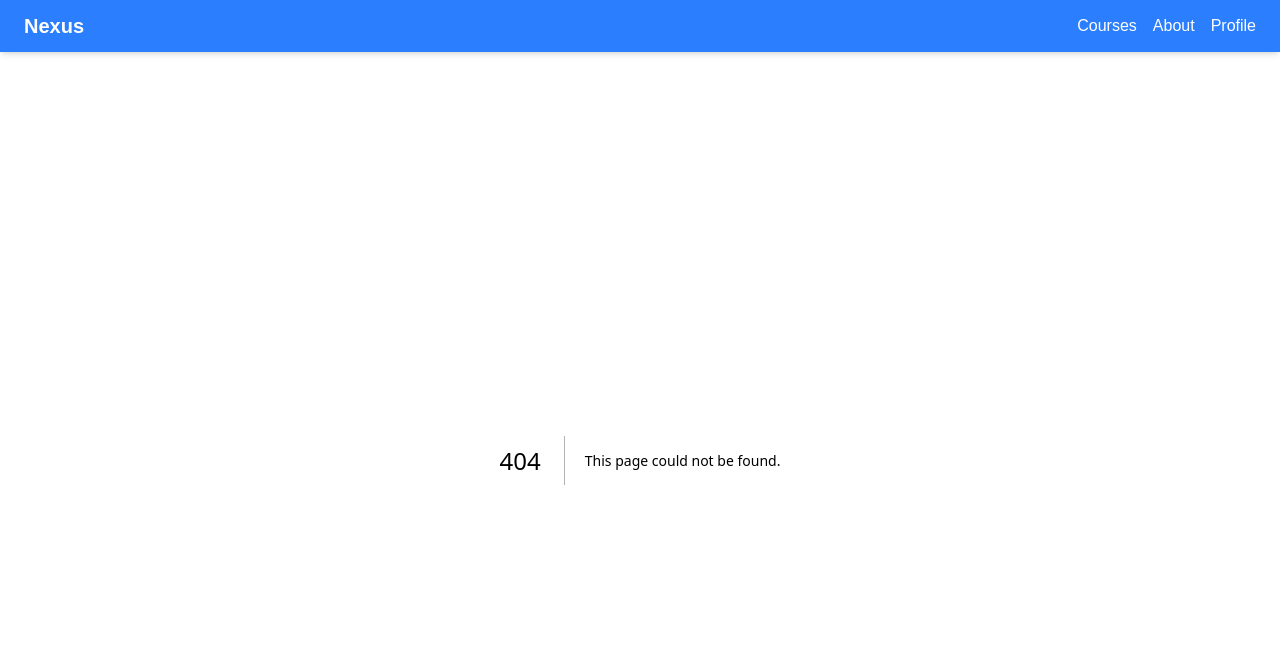
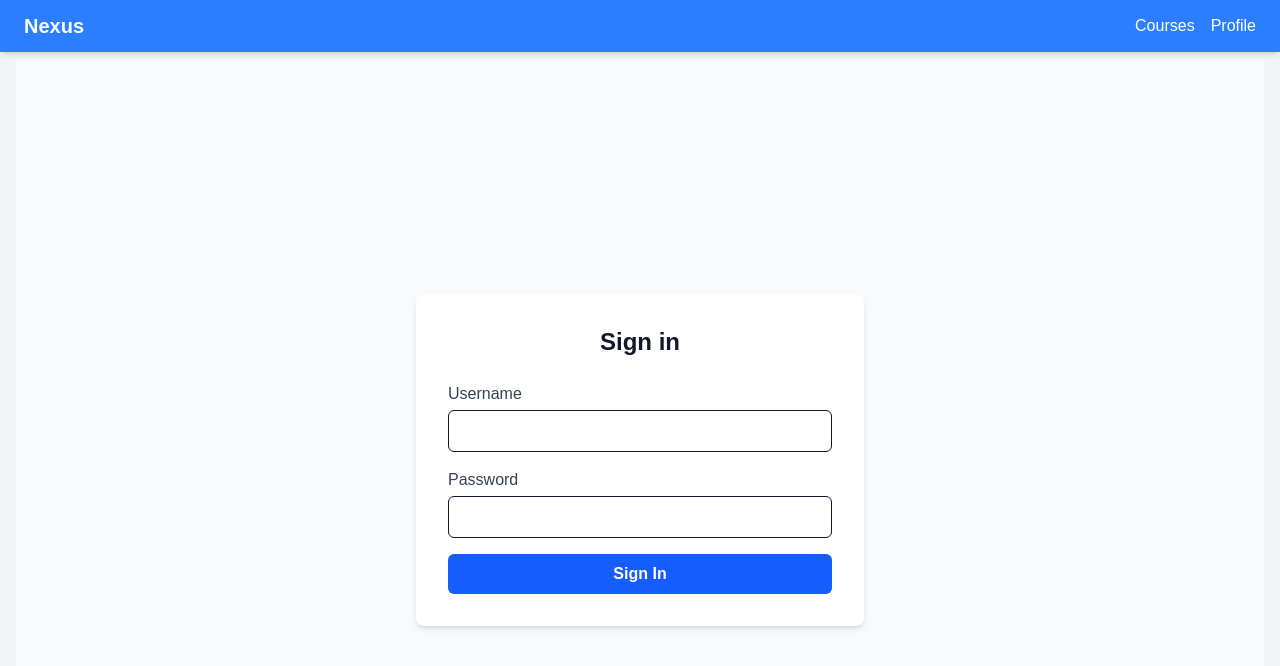
Before and after one commit to alishamanocha/nexus, a Next.js app in the folder frontend/: page /login in a window 1280 px wide. Before the commit this address had no page. Shown: the top 666 px of the page. Built offline with nearby package versions, Linux system fonts and the light colour scheme.

Commit message:
Add a basic sign-in page

```diff
--- a/frontend/src/app/courses/[courseId]/concepts/[conceptId]/page.tsx
+++ b/frontend/src/app/courses/[courseId]/concepts/[conceptId]/page.tsx
@@ -12,7 +12,9 @@
     const [error, setError] = useState<string | null>(null);
 
     useEffect(() => {
-        fetch(`http://localhost:8000/concepts/${conceptId}`)
+        fetch(`http://localhost:8000/concepts/${conceptId}`, {
+            credentials: "include",
+        })
             .then((r) => r.json())
             .then((data: Concept) => {
                 setConcept(data);
--- a/frontend/src/app/courses/[courseId]/page.tsx
+++ b/frontend/src/app/courses/[courseId]/page.tsx
@@ -13,7 +13,9 @@
     const [error, setError] = useState<string | null>(null);
 
     useEffect(() => {
-        fetch(`http://localhost:8000/courses/${courseId}`)
+        fetch(`http://localhost:8000/courses/${courseId}`, {
+            credentials: "include",
+        })
             .then((r) => r.json())
             .then((data: Course) => {
                 setCourse(data);
--- a/frontend/src/app/courses/page.tsx
+++ b/frontend/src/app/courses/page.tsx
@@ -11,7 +11,9 @@
     const [error, setError] = useState<string | null>(null);
 
     useEffect(() => {
-        fetch("http://localhost:8000/courses")
+        fetch("http://localhost:8000/courses", {
+            credentials: "include",
+        })
             .then((r) => {
                 if (!r.ok) throw new Error(`${r.status} - ${r.statusText}`);
                 return r.json();
--- /dev/null
+++ b/frontend/src/app/login/page.tsx
@@ -0,0 +1,84 @@
+"use client";
+
+import { useState } from "react";
+import { useRouter } from "next/navigation";
+
+export default function LoginPage() {
+    const [username, setUsername] = useState("");
+    const [password, setPassword] = useState("");
+    const [error, setError] = useState("");
+    const router = useRouter();
+
+    const handleSubmit = async (e: React.FormEvent) => {
+        e.preventDefault();
+        setError("");
+
+        const formData = new URLSearchParams();
+        formData.append("username", username);
+        formData.append("password", password);
+
+        try {
+            const res = await fetch("http://localhost:8000/login", {
+                method: "POST",
+                body: formData,
+                credentials: "include",
+            });
+
+            if (res.ok) {
+                router.push("/");
+            } else {
+                const data = await res.json();
+                setError(data.detail || "Login failed");
+            }
+        } catch (err) {
+            setError(err.message);
+        }
+    };
+
+    return (
+        <div className="flex min-h-screen items-center justify-center bg-gray-50">
+            <div className="w-full max-w-md bg-white p-8 rounded-lg shadow-md">
+                <h1 className="text-2xl font-bold mb-6 text-center">Sign in</h1>
+
+                {error && (
+                    <p className="mb-4 text-red-500 text-center">{error}</p>
+                )}
+
+                <form onSubmit={handleSubmit} className="space-y-4">
+                    <div>
+                        <label className="block text-gray-700 mb-1">
+                            Username
+                        </label>
+                        <input
+                            type="text"
+                            value={username}
+                            onChange={(e) => setUsername(e.target.value)}
+                            required
+                            className="w-full px-3 py-2 border rounded-md focus:outline-none focus:ring-2 focus:ring-blue-500"
+                        />
+                    </div>
+
+                    <div>
+                        <label className="block text-gray-700 mb-1">
+                            Password
+                        </label>
+                        <input
+                            type="password"
+                            value={password}
+                            onChange={(e) => setPassword(e.target.value)}
+                            required
+                            className="w-full px-3 py-2 border rounded-md focus:outline-none focus:ring-2 focus:ring-blue-500"
+                        />
+                    </div>
+
+                    <button
+                        type="submit"
+                        className="w-full py-2 px-4 bg-blue-600 text-white font-semibold rounded-md hover:bg-blue-700 transition"
+                    >
+                        Sign In
+                    </button>
+                </form>
+            </div>
+        </div>
+    );
+}
--- a/frontend/src/components/Graph.tsx
+++ b/frontend/src/components/Graph.tsx
@@ -19,7 +19,9 @@
         if (!cyRef.current) return;
         let cy: cytoscape.Core | undefined;
 
-        fetch(`http://localhost:8000/courses/${courseId}/graph`)
+        fetch(`http://localhost:8000/courses/${courseId}/graph`, {
+            credentials: "include",
+        })
             .then(async (r) => {
                 if (!r.ok) {
                     let errMsg = `${r.status} - ${r.statusText}`;
--- a/frontend/src/components/Navbar.tsx
+++ b/frontend/src/components/Navbar.tsx
@@ -14,9 +14,6 @@
                     <Link href="/courses" className="hover:text-gray-200">
                         Courses
                     </Link>
-                    <Link href="/about" className="hover:text-gray-200">
-                        About
-                    </Link>
                     <Link href="/profile" className="hover:text-gray-200">
                         Profile
                     </Link>
```
